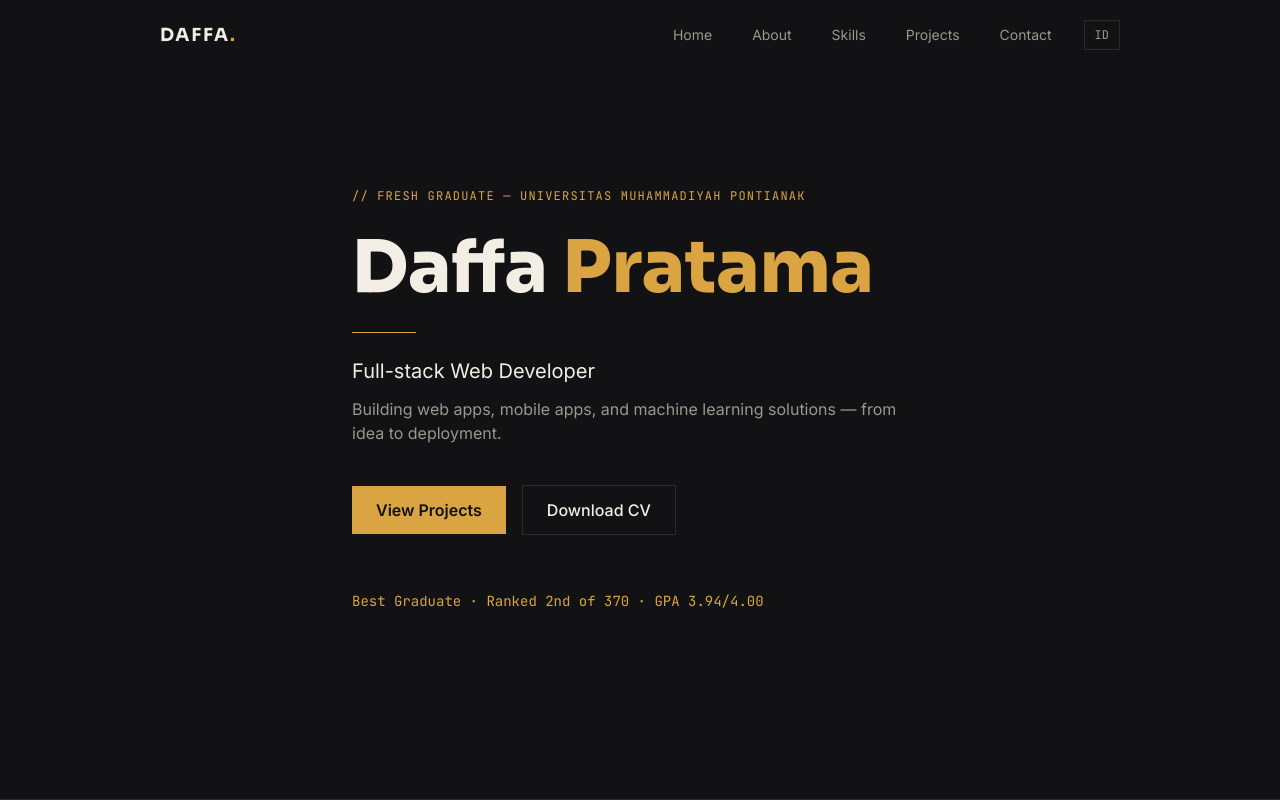
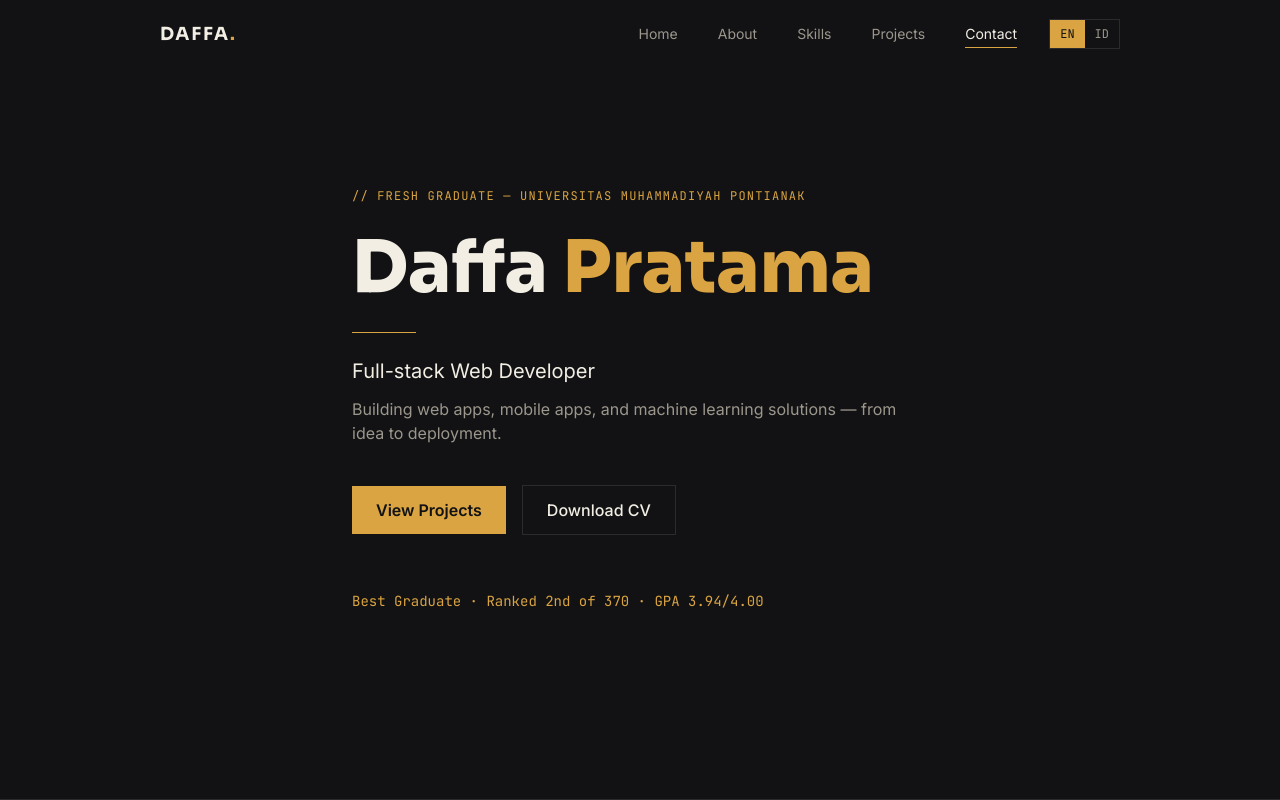
Before and after one commit to DaffaPratama28/portfolio-website, a React (Vite) app: page / in a window 1280 px wide. Shown: the top 800 px of the page. Built offline with nearby package versions, Linux system fonts and the light colour scheme.

Commit message:
improve navbar accessibility, add active section and focus styles

```diff
--- a/src/components/layout/Navbar.jsx
+++ b/src/components/layout/Navbar.jsx
@@ -1,65 +1,182 @@
 // Navbar.jsx
 // Nav minimal: logo kiri, menu + toggle bahasa kanan. Transparan di
-// paling atas, jadi solid + border bawah begitu discroll.
+// paling atas, jadi solid + border bawah begitu discroll. Link section
+// yang lagi keliatan di layar ditandain aktif (scrollspy sederhana).
 
-import { useEffect, useState } from "react";
+import { useEffect, useRef, useState } from "react";
 import { profile } from "../../data/profile";
 import { useLanguage } from "../../i18n/useLanguage";
+
+const content = {
+  en: {
+    openMenu: "Open menu",
+    closeMenu: "Close menu",
+    languageGroup: "Language",
+    switchTo: { en: "English", id: "Bahasa Indonesia" },
+  },
+  id: {
+    openMenu: "Buka menu",
+    closeMenu: "Tutup menu",
+    languageGroup: "Bahasa",
+    switchTo: { en: "English", id: "Bahasa Indonesia" },
+  },
+};
+
+const LANGUAGES = ["en", "id"];
+const sectionIds = profile.navLinks.map((link) => link.href.slice(1));
+
+// section aktif = section terakhir yang bagian atasnya udah ngelewatin
+// ~40% tinggi layar. Kalau udah mentok bawah, paksa section terakhir
+// (Contact pendek, gak bakal nyampe 40% layar).
+function getActiveSection() {
+  const atBottom =
+    window.innerHeight + window.scrollY >=
+    document.documentElement.scrollHeight - 2;
+  if (atBottom) return sectionIds[sectionIds.length - 1];
+
+  const threshold = window.innerHeight * 0.4;
+  let active = sectionIds[0];
+  for (const id of sectionIds) {
+    const el = document.getElementById(id);
+    if (el && el.getBoundingClientRect().top <= threshold) active = id;
+  }
+  return active;
+}
 
 export default function Navbar() {
   const [isOpen, setIsOpen] = useState(false);
   const [scrolled, setScrolled] = useState(false);
-  const { language, toggleLanguage } = useLanguage();
+  const [activeId, setActiveId] = useState(sectionIds[0]);
+  const { language, setLanguage } = useLanguage();
+  const t = content[language];
+
+  const headerRef = useRef(null);
+  const menuButtonRef = useRef(null);
 
   useEffect(() => {
-    const onScroll = () => setScrolled(window.scrollY > 20);
-    window.addEventListener("scroll", onScroll);
-    return () => window.removeEventListener("scroll", onScroll);
+    const onScroll = () => {
+      setScrolled(window.scrollY > 20);
+      setActiveId(getActiveSection());
+    };
+    // dipanggil sekali di awal: kalau halaman di-refresh di tengah,
+    // navbar langsung solid tanpa nunggu event scroll berikutnya
+    onScroll();
+    window.addEventListener("scroll", onScroll, { passive: true });
+    window.addEventListener("resize", onScroll);
+    return () => {
+      window.removeEventListener("scroll", onScroll);
+      window.removeEventListener("resize", onScroll);
+    };
   }, []);
+
+  // menu mobile: tutup pakai Escape atau klik/tap di luar navbar
+  useEffect(() => {
+    if (!isOpen) return;
+
+    const onKeyDown = (e) => {
+      if (e.key === "Escape") {
+        setIsOpen(false);
+        menuButtonRef.current?.focus();
+      }
+    };
+    const onPointerDown = (e) => {
+      if (!headerRef.current?.contains(e.target)) setIsOpen(false);
+    };
+
+    document.addEventListener("keydown", onKeyDown);
+    document.addEventListener("pointerdown", onPointerDown);
+    return () => {
+      document.removeEventListener("keydown", onKeyDown);
+      document.removeEventListener("pointerdown", onPointerDown);
+    };
+  }, [isOpen]);
+
+  const linkState = (href) => {
+    const isActive = href.slice(1) === activeId;
+    return {
+      isActive,
+      props: isActive ? { "aria-current": "true" } : {},
+    };
+  };
 
   return (
     <header
+      ref={headerRef}
       className={`fixed top-0 left-0 w-full z-50 transition-colors duration-300 ${
-        scrolled
+        scrolled || isOpen
           ? "bg-bg/95 backdrop-blur-sm border-b border-border"
           : "bg-transparent border-b border-transparent"
       }`}
     >
-      <nav className="section-container flex items-center justify-between py-5">
-        <a href="#home" className="font-heading font-bold text-lg tracking-widest">
+      <nav className="section-container flex items-center justify-between py-4">
+        <a
+          href="#home"
+          className="font-heading font-bold text-lg tracking-widest py-1"
+        >
           {profile.brand.slice(0, -1)}
           <span className="text-accent">.</span>
         </a>
 
-        <div className="flex items-center gap-8">
+        <div className="flex items-center gap-6 md:gap-8">
           {/* menu desktop */}
-          <ul className="hidden md:flex items-center gap-10 text-sm text-muted">
-            {profile.navLinks.map((link) => (
+          <ul className="hidden md:flex items-center gap-10 text-sm">
+            {profile.navLinks.map((link) => {
+              const { isActive, props } = linkState(link.href);
+              return (
                 <li key={link.href}>
                   <a
                     href={link.href}
-                  className="hover:text-ink transition-colors duration-200"
+                    {...props}
+                    className={`relative py-1 transition-colors duration-200 after:absolute after:left-0 after:-bottom-0.5 after:h-px after:bg-accent after:transition-all after:duration-300 ${
+                      isActive
+                        ? "text-ink after:w-full"
+                        : "text-muted hover:text-ink after:w-0"
+                    }`}
                   >
                     {link.label[language]}
                   </a>
                 </li>
-            ))}
+              );
+            })}
           </ul>
 
-          {/* toggle bahasa - selalu keliatan baik desktop maupun mobile */}
+          {/* toggle bahasa EN | ID - bahasa aktif disorot, selalu keliatan */}
+          <div
+            role="group"
+            aria-label={t.languageGroup}
+            className="flex items-center border border-border font-mono text-xs"
+          >
+            {LANGUAGES.map((lang) => {
+              const isActive = language === lang;
+              return (
                 <button
-            onClick={toggleLanguage}
-            className="font-mono text-xs text-muted hover:text-accent border border-border hover:border-accent px-2.5 py-1.5 transition-colors duration-200"
-            aria-label="Toggle language"
+                  key={lang}
+                  type="button"
+                  lang={lang}
+                  onClick={() => setLanguage(lang)}
+                  aria-pressed={isActive}
+                  aria-label={t.switchTo[lang]}
+                  className={`px-2.5 py-1.5 transition-colors duration-200 ${
+                    isActive
+                      ? "bg-accent text-bg"
+                      : "text-muted hover:text-ink"
+                  }`}
                 >
-            {language === "en" ? "ID" : "EN"}
+                  {lang.toUpperCase()}
                 </button>
+              );
+            })}
+          </div>
 
-          {/* toggle menu mobile */}
+          {/* toggle menu mobile - padding biar area sentuh ±40px */}
           <button
-            className="md:hidden text-ink"
+            ref={menuButtonRef}
+            type="button"
+            className="md:hidden text-ink p-2 -mr-2"
             onClick={() => setIsOpen((prev) => !prev)}
-            aria-label="Toggle menu"
+            aria-label={isOpen ? t.closeMenu : t.openMenu}
+            aria-expanded={isOpen}
+            aria-controls="mobile-menu"
           >
             <svg
               xmlns="http://www.w3.org/2000/svg"
@@ -67,6 +184,7 @@ export default function Navbar() {
               fill="none"
               viewBox="0 0 24 24"
               stroke="currentColor"
+              aria-hidden="true"
             >
               {isOpen ? (
                 <path strokeLinecap="round" strokeLinejoin="round" strokeWidth={1.5} d="M6 18L18 6M6 6l12 12" />
@@ -79,21 +197,29 @@ export default function Navbar() {
       </nav>
 
       {/* dropdown menu mobile */}
-      {isOpen && (
-        <ul className="md:hidden flex flex-col gap-1 px-6 pb-6 bg-bg border-b border-border">
-          {profile.navLinks.map((link) => (
+      <ul
+        id="mobile-menu"
+        hidden={!isOpen}
+        className="md:hidden flex flex-col gap-1 px-6 pb-6"
+      >
+        {profile.navLinks.map((link) => {
+          const { isActive, props } = linkState(link.href);
+          return (
             <li key={link.href}>
               <a
                 href={link.href}
+                {...props}
                 onClick={() => setIsOpen(false)}
-                className="block py-2 text-muted hover:text-ink transition-colors duration-200"
+                className={`block py-2.5 transition-colors duration-200 ${
+                  isActive ? "text-accent" : "text-muted hover:text-ink"
+                }`}
               >
                 {link.label[language]}
               </a>
             </li>
-          ))}
+          );
+        })}
       </ul>
-      )}
     </header>
   );
 }
--- a/src/index.css
+++ b/src/index.css
@@ -46,6 +46,27 @@
   .font-mono {
     font-family: var(--font-mono);
   }
+
+  /* ring fokus keyboard senada tema (cuma muncul pas navigasi keyboard,
+     gak pas diklik mouse) */
+  :focus-visible {
+    outline: 2px solid var(--color-accent);
+    outline-offset: 3px;
+  }
+
+  /* hormatin setting "kurangi animasi" di OS pengunjung */
+  @media (prefers-reduced-motion: reduce) {
+    html {
+      scroll-behavior: auto;
+    }
+
+    *,
+    ::before,
+    ::after {
+      transition-duration: 0.01ms !important;
+      animation-duration: 0.01ms !important;
+    }
+  }
 }
 
 @layer utilities {
```
Lines whose indentation alone changed are shown as unchanged.
